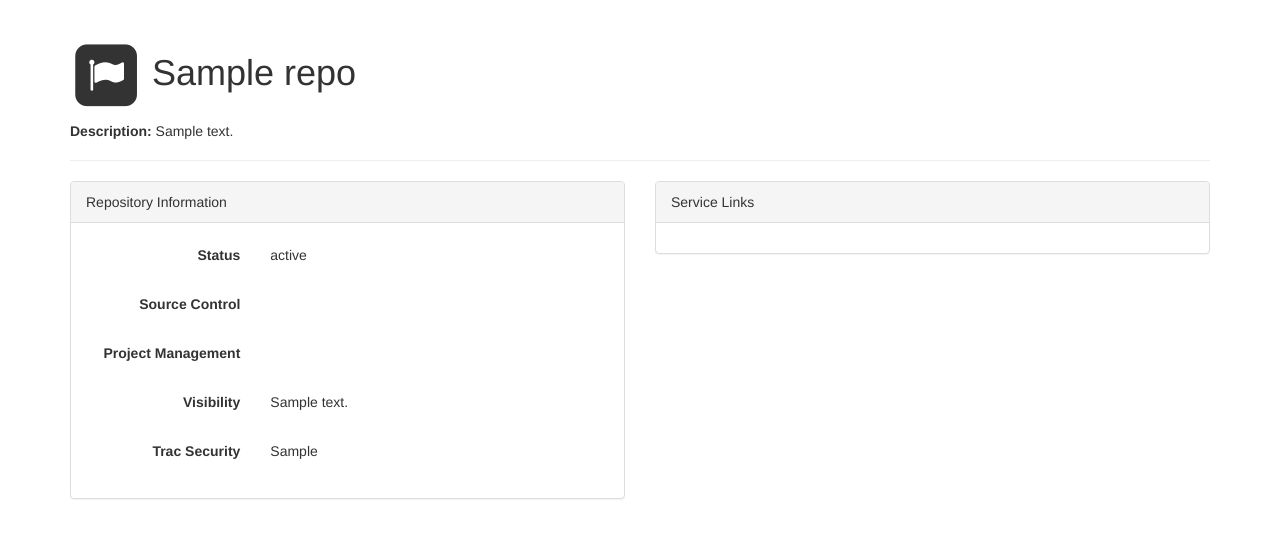
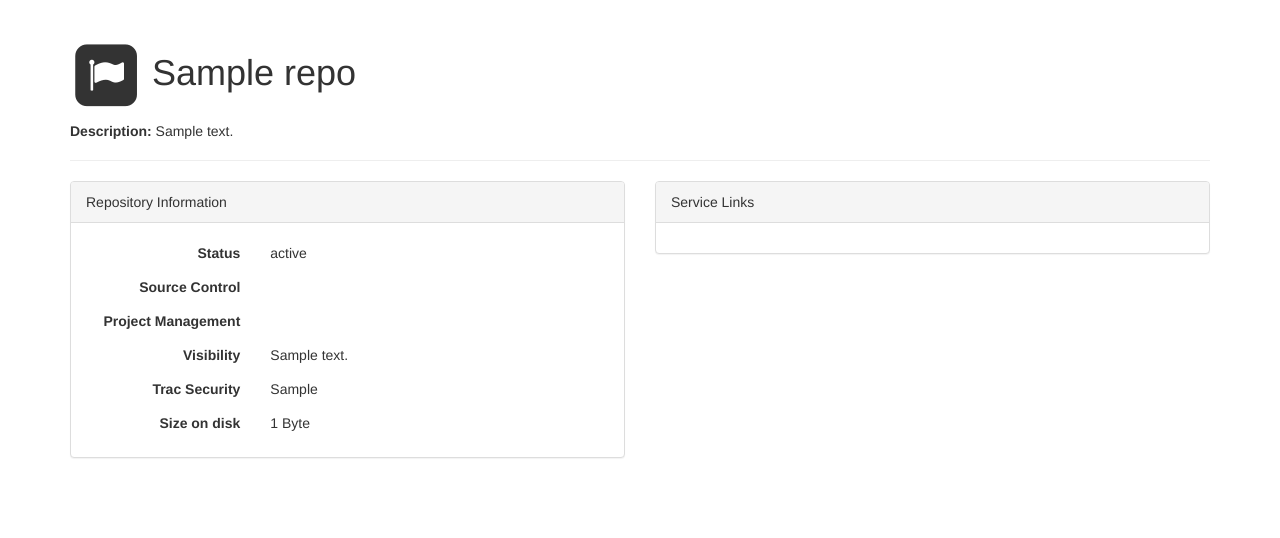
Before and after one commit to divad/trackit, a Python web app: template templates/repo.html in a window 1280 px wide. Shown: the part 51-589 px from the top of the page. Run offline with Jinja, Linux system fonts and the light colour scheme; the template is opened without the code that fills it: most values are stand-ins (such as "Sample title", 1, 10 or a date in 2020); some libraries are stand-ins or nearby versions.

Commit message:
Task runner disk space calc complete. About page is now less ostentatious. Repo view whitespace reduced. Size stat added.

```diff
--- a/static/css/trackit.css
+++ b/static/css/trackit.css
@@ -209,3 +209,14 @@ box-shadow: inset 0 1px 1px rgba(0,0,0,.05);
 {
 	font-weight: bold;
 }
+
+/* reduce whitespace on pages */
+.form-group-static
+{
+	margin-bottom: 0px;
+}
+
+.form-control-static, .form-group-static label
+{
+	padding-top: 5px !important;
+}
--- a/templates/about.html
+++ b/templates/about.html
@@ -23,9 +23,5 @@ text-shadow:0px 0px 10px #191919;
 	<p class="text-left">
 	Powered by <a href="https://github.com/divad/trackit">trackIT</a>, a repository management system.
 	</p>
-
-	<p class="text-left">
-	Written by <a href="http://www.evad.io">David Bell</a> and Clayton Peters
-	</p>
 </div>
 {% endblock %}
--- a/templates/repo.html
+++ b/templates/repo.html
@@ -570,7 +570,7 @@ $(document).ready(function() {
 				</div>
 				<div class="modal-footer">
 					<button type="button" class="btn btn-default" data-dismiss="modal">Cancel</button>
-					<input type="submit" name="submit" value="Remove" class="btn btn-danger"/>
+					<input type="submit" name="submit" value="Remove rule" class="btn btn-danger"/>
 					<input type="submit" name="submit" value="Save" class="btn btn-primary"/>
 				</div>
 			</form>
@@ -587,13 +587,13 @@ $(document).ready(function() {
 			<div class="panel-heading">Repository Information</div>
 			<div class="panel-body">
 			<form class="form-horizontal" role="form">
-				<div class="form-group">
+				<div class="form-group form-group-static">
 					<label class="col-sm-4 control-label bold-text">Status</label>
 					<div class="col-sm-8">
 						<p class="form-control-static">{{ repo.status }}</p>
 					</div>
 				</div>
-				<div class="form-group">
+				<div class="form-group form-group-static">
 					<label class="col-sm-4 control-label bold-text">Source Control</label>
 					<div class="col-sm-8">
 						<p class="form-control-static">
@@ -609,7 +609,7 @@ $(document).ready(function() {
 					</p>
 					</div>
 				</div>
-				<div class="form-group">
+				<div class="form-group form-group-static">
 					<label class="col-sm-4 control-label bold-text">Project Management</label>
 					<div class="col-sm-8">
 						<p class="form-control-static">
@@ -623,13 +623,13 @@ $(document).ready(function() {
 						</p>
 					</div>
 				</div>
-				<div class="form-group">
+				<div class="form-group form-group-static">
 					<label class="col-sm-4 control-label bold-text">Visibility</label>
 					<div class="col-sm-8">
 						<p class="form-control-static">{{repo.visibility}}</p>
 					</div>
 				</div>
-				<div class="form-group">
+				<div class="form-group form-group-static">
 					<label class="col-sm-4 control-label bold-text">Trac Security</label>
 					<div class="col-sm-8">
 						<p class="form-control-static">
@@ -639,6 +639,12 @@ $(document).ready(function() {
 						{{repo.web_security_str}}
 						{% endif %}
 						</p>
+					</div>
+				</div>
+				<div class="form-group form-group-static">
+					<label class="col-sm-4 control-label bold-text">Size on disk</label>
+					<div class="col-sm-8">
+						<p class="form-control-static">{{ repo.total_size|filesizeformat }}</p>
 					</div>
 				</div>
 			</form>
@@ -652,7 +658,7 @@ $(document).ready(function() {
 			<div class="panel-body">
 				<form class="form-horizontal" role="form">
 					{% if repo.src_type == 'svn' %}
-					<div class="form-group">
+					<div class="form-group form-group-static">
 						<label class="col-sm-3 control-label bold-text">Subversion</label>
 						<div class="col-sm-9">
 							<p class="form-control-static"><a href="https://svn.soton.ac.uk/{{repo.name}}">https://svn.soton.ac.uk/{{repo.name}}</a></p>
@@ -660,7 +666,7 @@ $(document).ready(function() {
 					</div>
 					{% endif %}
 					{% if repo.src_type == 'git' %}
-					<div class="form-group">
+					<div class="form-group form-group-static">
 						<label class="col-sm-3 control-label bold-text">Git</label>
 						<div class="col-sm-9">
 							<p class="form-control-static"><a href="https://{{session.username}}@git.soton.ac.uk/{{repo.name}}">https://{{session.username}}@git.soton.ac.uk/{{repo.name}}</a></p>
@@ -668,7 +674,7 @@ $(document).ready(function() {
 					</div>
 					{% endif %}
 					{% if repo.web_type == 'trac' %}
-					<div class="form-group">
+					<div class="form-group form-group-static">
 						<label class="col-sm-3 control-label bold-text">Trac</label>
 						<div class="col-sm-9">
 							<p class="form-control-static"><a href="https://trac.soton.ac.uk/{{repo.name}}/">https://trac.soton.ac.uk/{{repo.name}}</a></p>
@@ -676,13 +682,13 @@ $(document).ready(function() {
 					</div>
 					{% endif %}
 					{% if repo.src_type == 'svn' %}
-					<div class="form-group">
+					<div class="form-group form-group-static">
 						<label class="col-sm-3 control-label bold-text">SVN Hooks</label>
 						<div class="col-sm-9">
 							<p class="form-control-static"><a href="smb://svn.soton.ac.uk/{{repo.name}}">smb://svn.soton.ac.uk/{{repo.name}}</a> <i class="fa fa-fw fa-linux"></i> <i class="fa fa-fw fa-apple"></i></p>
 						</div>
 					</div>
-					<div class="form-group">
+					<div class="form-group form-group-static">
 						<label class="col-sm-3 control-label bold-text">&nbsp;</label>
 						<div class="col-sm-9">
 							<p class="form-control-static"><a href="file://svn.soton.ac.uk/{{repo.name}}">\\svn.soton.ac.uk\{{repo.name}}</a> <i class="fa fa-fw fa-windows"></i></p>
@@ -714,7 +720,7 @@ $(document).ready(function() {
 					<th width="24%">Name</th>
 					<th width="24%">Source Access</th>
 					<th width="24%">Trac Access</th>
-					<th width="24%">Admin Rights</th>
+					<th width="24%">Manager</th>
 					<th width="4%"></th>
 				</tr>
 			</thead>
```
Also changed, not shown: repos.py (+9 -2 lines), 1 other file.
